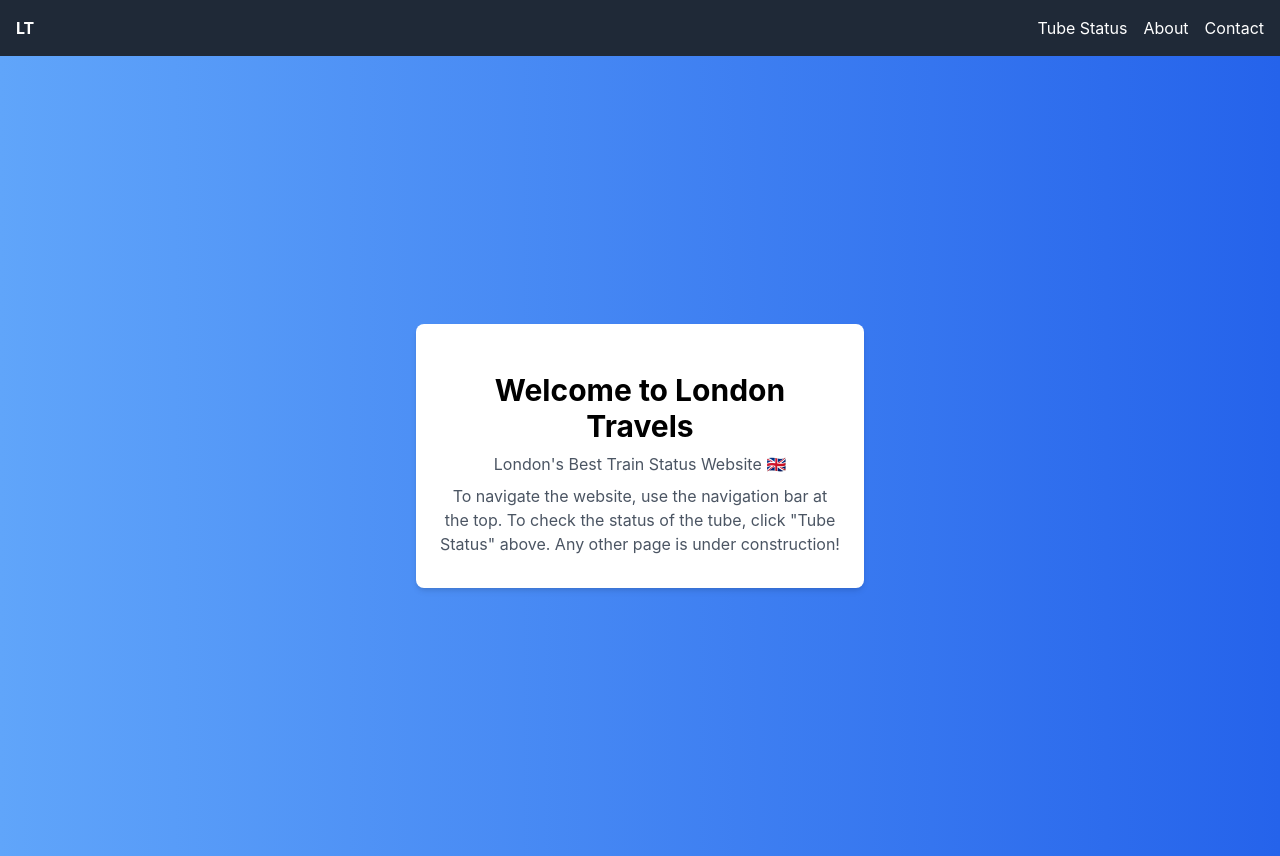
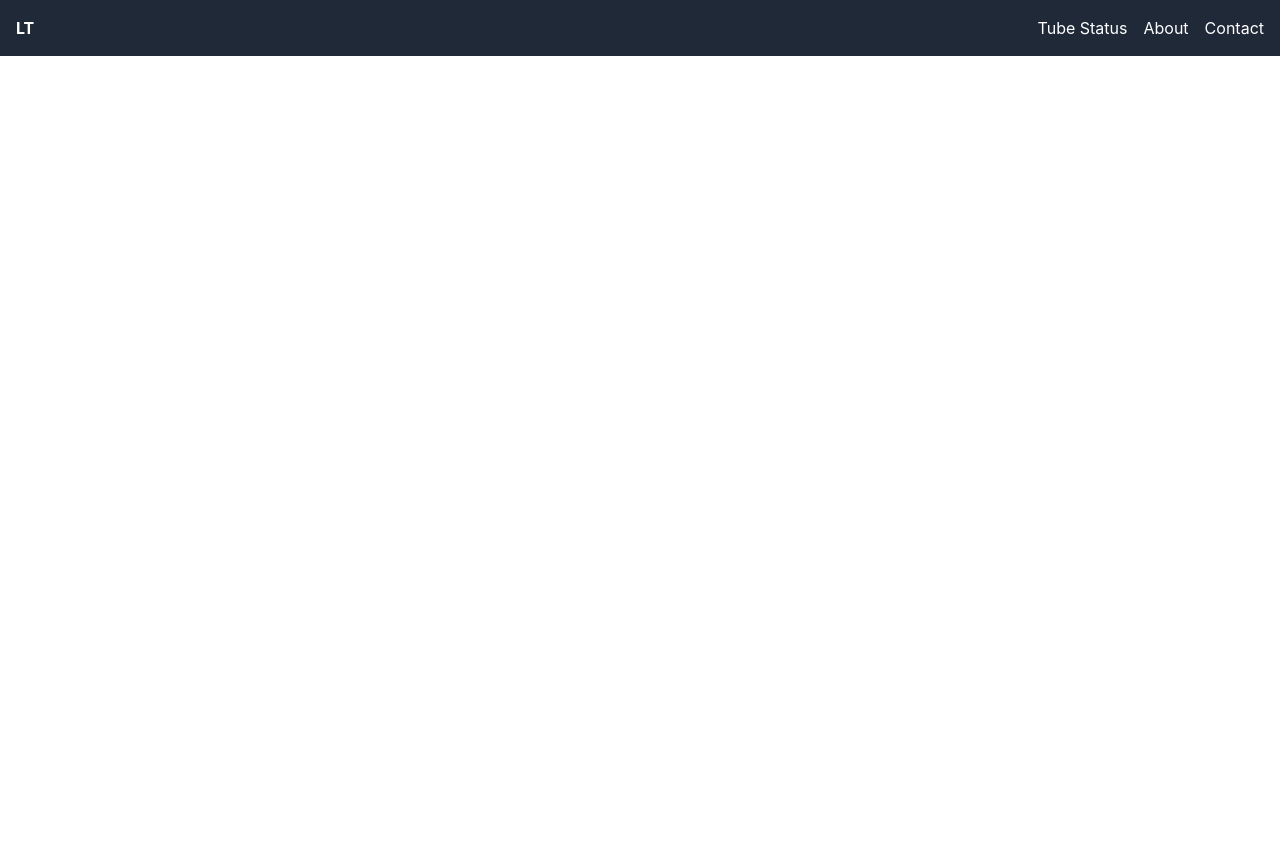
Before and after one commit to Daniyal-Shahid/travel-website, a React (Create React App) app: page / in a window 1280 px wide. After the commit the page ends 800 px from the top, so only its background shows below. Built offline with nearby package versions, Linux system fonts and the light colour scheme.

Commit message:
Emergency Changes
- Got rid of landing page as it was not disappearing and messing up routes

- [temp fix] if it was not a good service (and lets say minor delays) then it would show the wrong tube's disruption. Will see tomorrow if it is fixed

```diff
--- a/src/App.js
+++ b/src/App.js
@@ -36,24 +36,11 @@ function App() {
           <Route path="/home" element={<Home />} />
           <Route path="/about" element={<About />} />
           <Route path="/contact" element={<ContactUs />} />
+          {/* Default route */}
+          <Route element={<Home />} />
         </Routes>
-
       </div>
-
-      <div className="min-h-screen bg-gradient-to-r from-blue-400 to-blue-600 flex flex-col justify-center items-center">
-      <div className="max-w-md bg-white shadow-md rounded-lg overflow-hidden">
-        <div className="px-6 py-8">
-          <div className="text-center">
-            <h1 className="text-3xl font-bold mt-4">Welcome to London Travels</h1>
-            <p className="text-gray-600 mt-2">London's Best Train Status Website 🇬🇧</p>
-            <p className="text-gray-600 mt-2">To navigate the website, use the navigation bar at the top. To check the status of the tube, click "Tube Status" above. Any other page is under construction!</p>
-          </div>
-        </div>
-      </div>
-    </div>
     </Router>
-
-
   );
 }
 
--- a/src/components/home.jsx
+++ b/src/components/home.jsx
@@ -59,9 +59,9 @@ function Home() {
       case "Minor Delays":
         return "https://upload.wikimedia.org/wikipedia/commons/9/91/Location_dot_orange.svg";
       case "Severe Delays":
-          return "https://upload.wikimedia.org/wikipedia/commons/0/02/Red_Circle%28small%29.svg";
+        return "https://upload.wikimedia.org/wikipedia/commons/0/02/Red_Circle%28small%29.svg";
       case "Part Suspended":
-          return "https://upload.wikimedia.org/wikipedia/commons/f/f1/Triangle_warning_sign_%28red_and_yellow%29.svg"
+        return "https://upload.wikimedia.org/wikipedia/commons/f/f1/Triangle_warning_sign_%28red_and_yellow%29.svg";
       // Add more cases as needed for other status types
       default:
         return "https://upload.wikimedia.org/wikipedia/commons/4/48/Light_Blue_Circle.svg"; // Default to empty string if no image URL is available
@@ -97,12 +97,14 @@ function Home() {
     }
   };
 
-
   return (
     <div>
       <h1 className="text-lg font-sans font-medium">TFL Tube Status</h1>
       {tubeStatus.map((status, index) => (
-        <div key={index} className="grid grid-cols-4 gap-4 mx-auto px-4 shrink justify-evenly items-center place-content-stretch mt-3 border shadow">
+        <div
+          key={index}
+          className="grid grid-cols-4 gap-4 mx-auto px-4 shrink justify-evenly items-center place-content-stretch mt-3 border shadow"
+        >
           <img
             src={status.logoUrl}
             alt={`${status.name} Line Logo`}
@@ -111,12 +113,19 @@ function Home() {
           />
           <div>
             {status.status !== "Good Service" && (
-          <p class="decoration-red-950 text-red-600 font-sans font-medium align-middle">{status.status}</p>
-          )}
-            {tubeDisruption.map((disruption, dIndex) => {
-              if (!(status.status === "Good Service")) {
+              <p class="decoration-red-950 text-red-600 font-sans font-medium align-middle">
+                {status.status}
+              </p>
+            )}
+            {tubeDisruption.map((disruption, Index) => {
+              if (
+                disruption.name === status.name &&
+                !(status.status === "Good Service")
+              ) {
                 return (
-                  <p key={dIndex} class="font-sans font-normal">{disruption.description}</p>
+                  <p key={Index} class="font-sans font-normal">
+                    {disruption.description}
+                  </p>
                 );
               }
               return null;
```
